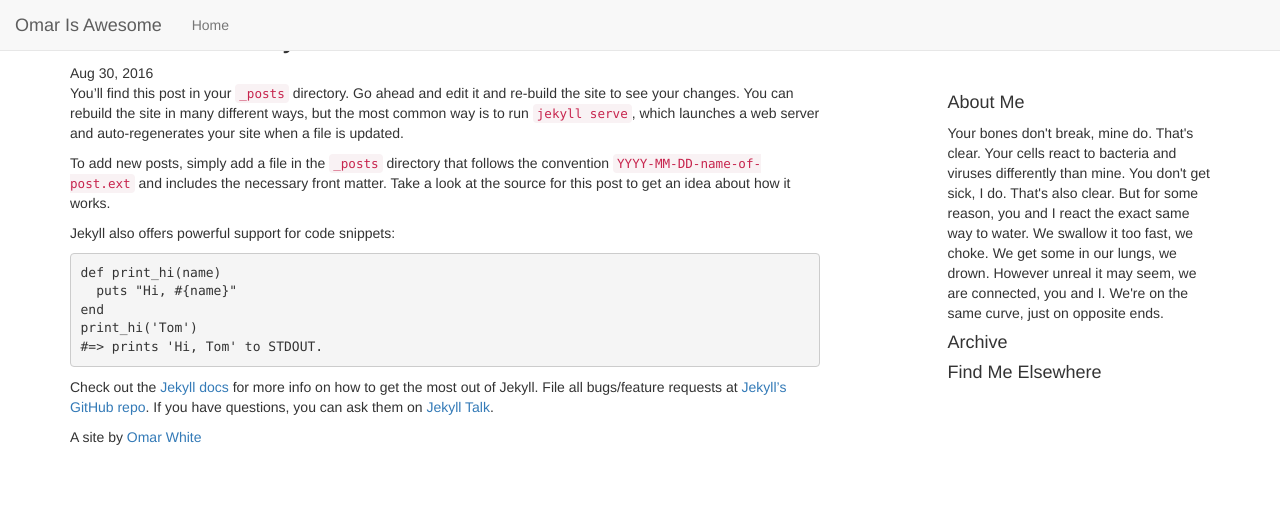
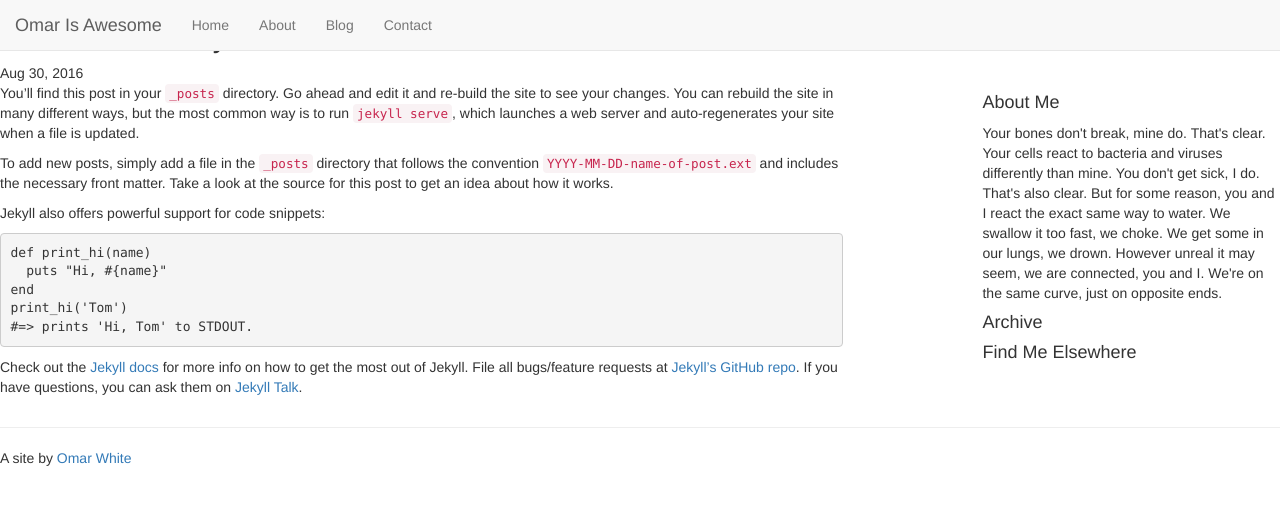
Before and after one commit to omawhite/omawhite.github.io, a Jekyll site: the page built from _posts/2016-08-29-welcome-to-jekyll.markdown, in a window 1280 px wide. Shown: the top 505 px of the page. Built offline with Jekyll 4.4.1, drawn with Linux system fonts in a browser that asks for light colours; nearby versions of some CDN libraries; some web fonts are replaced.

Commit message:
finally commiting changes I've made over the past few days

```diff
--- a/_config.yml
+++ b/_config.yml
@@ -20,6 +20,7 @@ destination:  ./_site
 plugins_dir:  ./_plugins
 layouts_dir:  ./_layouts
 data_dir:  ./_data
+include_dir:  ./_includes
 
 
 #Build settings
@@ -27,19 +28,18 @@ markdown: kramdown
 highlighter: rouge
 
 #custom pages get their own directory
-include: ['_pages']
-
-#include our sass/scss directory
-include: ['_sass']
+include:  ["_pages"]
 
 kramdown:
   input:  GFM
 
 #serving
 port: 8000
-host: localhost
 host:    127.0.0.1
 baseurl: "" # does not include hostname
+
+#url settings
+permalink:  /:title/
 
 #plugins
 whitelist:  []
@@ -48,3 +48,4 @@ gems:  []
 #sass settings
 sass:
   style: :compressed
+  sass_dir: _sass
--- /dev/null
+++ b/_data/nav.yml
@@ -0,0 +1,5 @@
+main:
+  - { url: '/', text: 'Home'}
+  - { url: '/about', text: 'About'}
+  - { url: '/blog', text: 'Blog'}
+  - { url: '/contact', text: 'Contact'}
--- a/_includes/footer.html
+++ b/_includes/footer.html
@@ -1,5 +1,10 @@
-<footer>
-  <p class="site-footer-content">
-    A site by <a href="">Omar White</a>
-  </p>
-</footer>
+<hr/>
+<div class="row">
+  <div class="col-sm-12">
+    <footer>
+      <p class="site-footer-content">
+        A site by <a href="">Omar White</a>
+      </p>
+    </footer>
+  </div>
+</div>
--- a/_includes/head.html
+++ b/_includes/head.html
@@ -13,7 +13,5 @@
   <link href='https://maxcdn.bootstrapcdn.com/font-awesome/4.4.0/css/font-awesome.min.css' rel='stylesheet' type='text/css'>
 
 <!-- Styles -->
-<link rel="stylesheet" href="{{ "/css/main.css" | prepend: site.baseurl }}">
-<link rel="canonical" href="{{ page.url | replace:'index.html','' | prepend: site.baseurl | prepend: site.url }}">
-
+<link rel="stylesheet" href="{{ "/css/main.css"}}">
 </head>
--- a/_includes/header.html
+++ b/_includes/header.html
@@ -12,15 +12,14 @@
       <a class="navbar-brand" href="#">{{site.data.global.title}}</a>
     </div>
 
+  <!-- Nav Links and other content grouped together for better toggeling-->
     <div class="collapse navbar-collapse" id="navbarCollapse">
       <ul class="nav navbar-nav">
-        {% for page in site.pages %} {% if page.title %}
-        <li><a href="{{ page.url | prepend: site.baseurl }}">{{ page.title }}</a></li>
-        {% endif %} {% endfor %}
+        {% for item in site.data.nav.main %}
+        <li><a href="{{ item.url }}">{{ item.text }}</a></li>
+        {% endfor %}
       </ul>
     </div>
 
-
-  <!-- Nav Links and other content grouped together for better toggeling-->
   </div>
 </nav>
--- a/_layouts/default.html
+++ b/_layouts/default.html
@@ -4,14 +4,10 @@
   {% include head.html %}
   <body>
     {% include header.html %}
-    <div class="container">
-      <main>
         <article>
           {{content}}
         </article>
-        {% include footer.html %}
-      </main>
-    </div>
+    {% include footer.html %}
     <!-- jQuery (necessary for Bootstrap's JavaScript plugins) -->
     <script src="https://ajax.googleapis.com/ajax/libs/jquery/1.12.4/jquery.min.js"></script>
     <!-- Latest compiled and minified JavaScript -->
--- a/index.html
+++ b/index.html
@@ -7,3 +7,6 @@ permalink: /
 
 
 <h3>Hello World</h3>
+<p>
+  This website is under construction
+</p>
```
Also changed, not shown: _pages/about/index.md (renamed from _pages/about.md), _pages/blog/index.html (renamed from _pages/blog.html), _pages/contact/index.md (renamed from _pages/contact.md).
